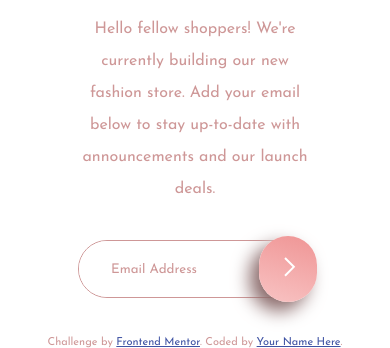
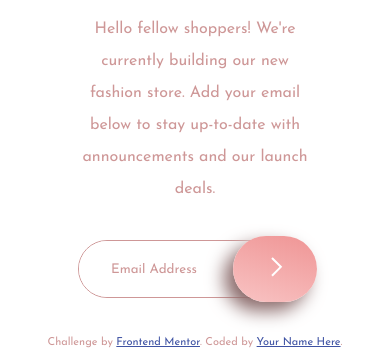
Before and after one commit to Hai567/Base-Apparel-coming-soon-page, a plain HTML site: page index.html in a window 390 px wide. In both pictures the pointer is over the button 275 px from the left and 816 px from the top of the page. Shown: the part 548-896 px from the top of the page. Drawn offline with Linux system fonts and the light colour scheme.

Commit message:
Diminish size of submit button when hove on mobile

```diff
--- a/assets/styles.css
+++ b/assets/styles.css
@@ -185,6 +185,9 @@ h1, span{
         right: -2px;
         top: -4.5px;
     }
+    .info-container__form__button:hover, .info-container__form__button:focus{
+        width: 133px;
+    }
     .warning{
         padding: 5% 0 0 0;
     }
```
